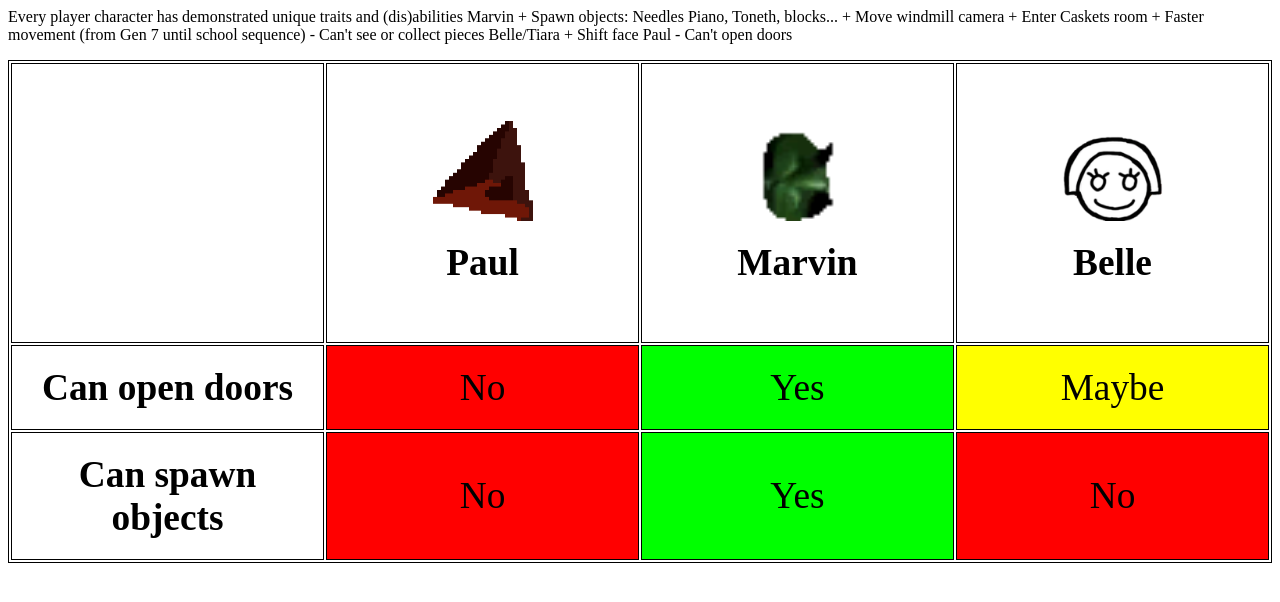
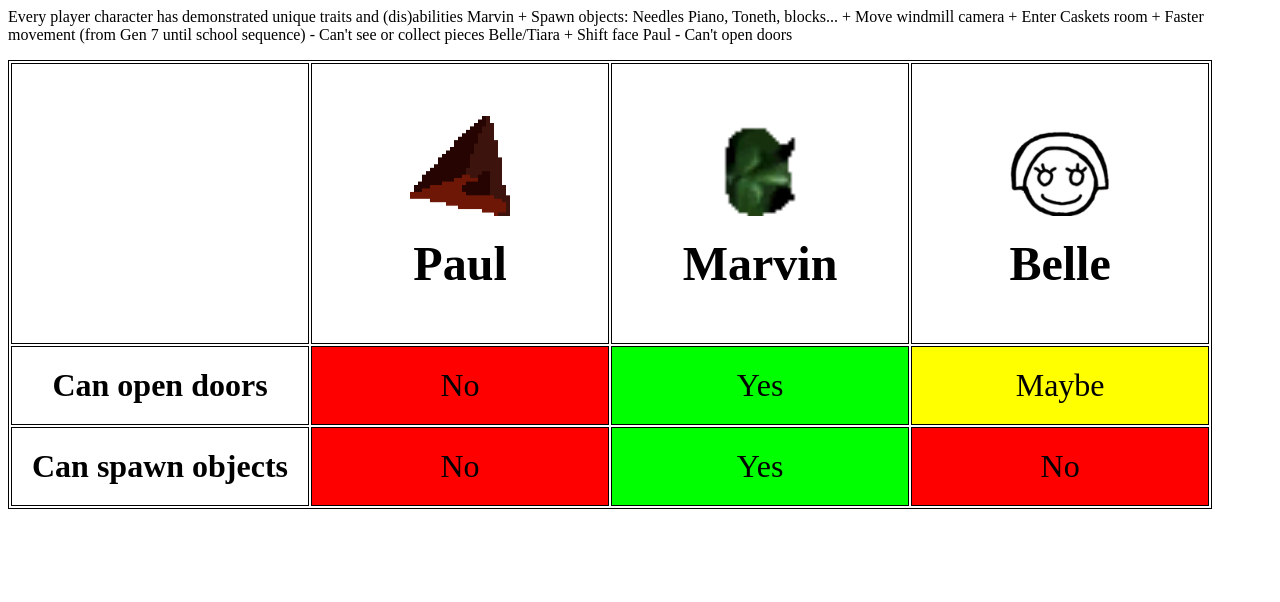
Before and after one commit to ByteNybbler/PetscopCharacterTraits, a plain HTML site: page index.html in a window 1280 px wide. Drawn offline with Linux system fonts and the light colour scheme.

Commit message:
Bigger caption text for avatars

```diff
--- a/style.css
+++ b/style.css
@@ -8,7 +8,7 @@ td, th {
 	border: 1px solid black;
 	padding: 20px;
 	text-align: center;
-	font-size: 28pt;
+	font-size: 2em;
 	width: 25%;
 }
 .charactertable .yes {
@@ -25,3 +25,6 @@ td, th {
 	height: 100px;
 	margin: 0 0 20px;
 }
+figcaption {
+	font-size: 1.5em;
+}
```
